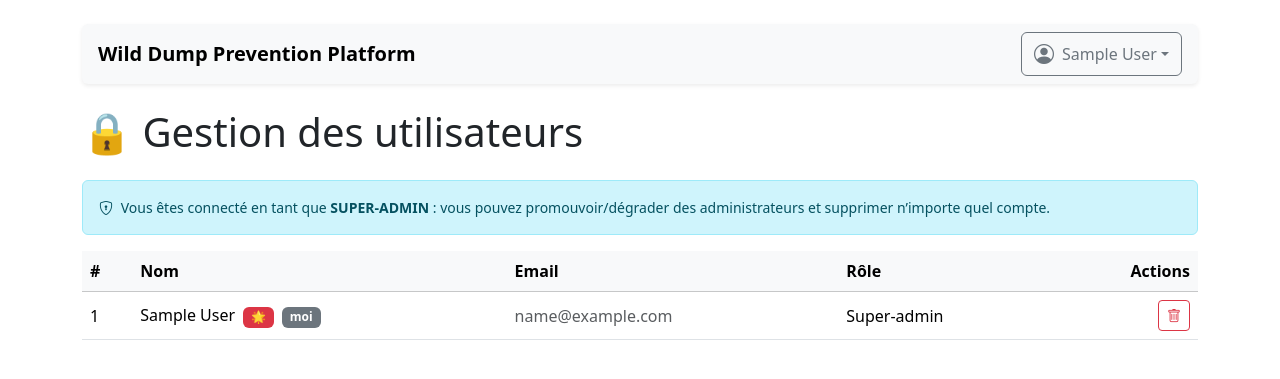
After one commit to benjidsv/wild-dump-prevention, a Flask app: page /admin/users in a window 1280 px wide. The commit adds this page. Shown: the top 379 px of the page. Run offline with Flask 3, Linux system fonts and the light colour scheme; the visitor is signed in with stand-in values (Sample User, id 1); tables that the repository leaves empty hold one stand-in row (values such as "Sample post").

Commit message:
Add CSRF protection across all forms, admin user management, and CLI commands
Integrated Flask-WTF CSRF tokens in all form templates for enhanced security.
Added routes and templates for managing users, including roles like admin and super-admin.
Introduced CLI commands for database setup and super-admin creation.
Refactored database references and added helper functions for location handling.
Updated admin dashboard template for better user management visibility. Added dependencies to requirements.

```diff
--- a/app/extensions.py
+++ b/app/extensions.py
@@ -1,3 +1,5 @@
 from flask_sqlalchemy import SQLAlchemy
+from flask_wtf import CSRFProtect
 
-db = SQLAlchemy()
+database = SQLAlchemy()
+csrf = CSRFProtect()
--- a/app/routes.py
+++ b/app/routes.py
@@ -11,7 +11,7 @@ from werkzeug.utils import secure_filename
 import os
 from app.classification.rules import classify_image_by_rules
 from app.db.models import Image, User, Location
-from app.extensions import db
+from app.extensions import database
 from datetime import datetime
 from PIL import Image as PILImage
 from PIL.ExifTags import TAGS, GPSTAGS
@@ -62,32 +62,36 @@ def extract_exif_timestamp(image_path):
 
         return None
 
-def add_image_to_db(filename, address, timestamp_str, label, label_manual, timestamp_manual, address_manual):
+def add_image_to_db(filename, address, timestamp_str, label, label_manual, timestamp_manual, address_manual, address_is_location = False):
     timestamp = datetime.strptime(timestamp_str, "%Y-%m-%dT%H:%M")
 
-    # If the location is already in the db, no need to recreate
-    location = (
-        Location.query.filter_by(address=address).first()
-        if address else None
-    )
+    if address_is_location:
+        location = address
+    else:
+        # If the location is already in the db, no need to recreate
+        location = (
+            Location.query.filter_by(address=address).first()
+            if address else None
+        )
 
-    # Else geocode it
-    if not location and address:
-        geolocator = Nominatim(user_agent="wild-dump-prevention/1.0", timeout=5)
-        try:
-            # Nominatim courtesy delay: 1 req/sec max from one client
-            time.sleep(1.1)
-            loc = geolocator.geocode(address, exactly_one=True)
-        except GeocoderServiceError:
-            print("GeocoderServiceError")
-            loc = None
+        # Else geocode it
+        if not location and address:
+            geolocator = Nominatim(user_agent="wdp/1.0", timeout=5)
+            try:
+                # Nominatim courtesy delay: 1 req/sec max from one client
+                time.sleep(1.1)
+                loc = geolocator.geocode(address, exactly_one=True)
+            except GeocoderServiceError:
+                print("GeocoderServiceError")
+                loc = None
 
-        lat = float(loc.latitude) if loc else None
-        lon = float(loc.longitude) if loc else None
+            lat = float(loc.latitude) if loc else None
+            lon = float(loc.longitude) if loc else None
 
-        location = Location(address=address, latitude=lat, longitude=lon)
-        db.session.add(location)
-        db.session.flush()
+            location = Location(address=address, latitude=lat, longitude=lon)
+
+    database.session.add(location)
+    database.session.flush()
 
     img = Image(
         path=os.path.join(current_app.config["UPLOAD_FOLDER"], filename),
@@ -99,8 +103,8 @@ def add_image_to_db(filename, address, timestamp_str, label, label_manual, times
         timestamp_manual=timestamp_manual,
         location_manual=address_manual,
     )
-    db.session.add(img)
-    db.session.commit()
+    database.session.add(img)
+    database.session.commit()
 
 # --------- Décorateur pour accès admin ---------
 def admin_required(f):
@@ -117,6 +121,22 @@ def admin_required(f):
             return render_template("unauthorized.html"), 403
 
         return f(*args, **kwargs)
+
+    return decorated_function
+
+def superadmin_required(f):
+    @wraps(f)
+    def decorated_function(*a, **kw):
+        user_id = session.get("user_id")
+        if not user_id:
+            flash("Veuillez vous connecter pour accéder à cette page.", "warning")
+            return redirect(url_for("main.login"))
+
+        user = User.query.get(user_id)
+        if not user or not user.is_superadmin:
+            return render_template("unauthorized.html"), 403
+
+        return f(*a, **kw)
 
     return decorated_function
 
@@ -279,8 +299,8 @@ def confirm_upload_multiple():
                     latitude  = geo.latitude  if geo else None,
                     longitude = geo.longitude if geo else None,
                 )
-                db.session.add(location)
-                db.session.flush()
+                database.session.add(location)
+                database.session.flush()
 
         # ------------- add Image -----------------------------------
         img = Image(
@@ -293,9 +313,9 @@ def confirm_upload_multiple():
             location_manual   = loc_manual,
             location          = location,
         )
-        db.session.add(img)
+        database.session.add(img)
 
-    db.session.commit()
+    database.session.commit()
     flash("Images enregistrées ✅", "success")
     return redirect(url_for("main.upload"))
 
@@ -303,6 +323,13 @@ def confirm_upload_multiple():
 @login_required          # or @admin_required if only admins can use it
 def user_upload():
     return render_template("capture_upload.html")
+
+def lat_lon_from_string(latlon_str):
+    lat, lon = latlon_str.split(",")
+    lat = float(lat)
+    lon = float(lon)
+
+    return lat, lon
 
 @main.route("/quick_upload", methods=["POST"])
 @login_required
@@ -316,14 +343,19 @@ def quick_upload():
     filepath  = os.path.join(current_app.config["UPLOAD_FOLDER"], filename)
     file.save(filepath)
 
-    # Auto-label from your rules
+    # Auto-label from rules
     label_auto = classify_image_by_rules(filepath)
 
     # Values provided by the client (timestamp already ISO-ish)
     timestamp_str = request.form.get("timestamp")
-    address       = request.form.get("location", "").strip()
+    geolocator = Nominatim(user_agent="wdp/1.0", timeout=5)
+    # The form passes a "lat, lon" string
+    location_str = request.form.get("location").strip()
+    location_geopy = geolocator.reverse(location_str, exactly_one=True)
+    lat, lon = lat_lon_from_string(location_str)
+    location = Location(address = location_geopy.address, latitude = lat, longitude = lon)
 
-    add_image_to_db(filename, address, timestamp_str, label_auto, False, False, False)
+    add_image_to_db(filename, location, timestamp_str, label_auto, False, False, False, True)
     flash("Image enregistrée ✅", "success")
     return redirect(url_for("main.upload"))
 
@@ -382,8 +414,8 @@ def delete_image(image_id):
         pass  # file already gone / cannot delete -> ignore
 
     # --- delete DB row ---
-    db.session.delete(img)
-    db.session.commit()
+    database.session.delete(img)
+    database.session.commit()
 
     flash("Image supprimée.", "success")
     return redirect(url_for("main.upload"))
@@ -442,15 +474,15 @@ def update_image():
             lat = geo.latitude if geo else None
             lon = geo.longitude if geo else None
             loc = Location(address=address, latitude=lat, longitude=lon)
-            db.session.add(loc)
-            db.session.flush()
+            database.session.add(loc)
+            database.session.flush()
         img.location = loc
         img.location_manual = True
         changed = True
 
     # ---------- COMMIT ----------
     if changed:
-        db.session.commit()
+        database.session.commit()
         flash("Image mise à jour ✅", "success")
     else:
         flash("Aucune modification détectée.", "info")
@@ -506,7 +538,7 @@ def dashboard():
 
     # ------------- Distinct addresses ----------------- #
     all_locations = (
-        db.session.query(Location.address)
+        database.session.query(Location.address)
         .join(Image)
         .distinct()
         .order_by(Location.address)
@@ -556,8 +588,8 @@ def register():
 
         # Création de l'utilisateur
         user = User(name=name, mail=email, password=hashed_password, is_admin=False)
-        db.session.add(user)
-        db.session.commit()
+        database.session.add(user)
+        database.session.commit()
 
         flash("Compte créé avec succès ! Veuillez vous connecter.", "success")
         return redirect(url_for("main.login"))
@@ -587,3 +619,33 @@ def logout():
     session.pop("user_id", None)   # forget who was logged-in
     flash("Vous êtes maintenant déconnecté·e.", "info")
     return redirect(url_for("main.dashboard"))
+
+@main.route("/admin/users")
+@admin_required
+def admin_dashboard():
+    users = User.query.order_by(User.id).all()
+    return render_template("admin_dashboard.html", users=users)
+
+@main.route("/admin/users/<int:user_id>/toggle-admin", methods=["POST"])
+@superadmin_required
+def toggle_admin(user_id):
+    user = User.query.get_or_404(user_id)
+    if user.id == session.get("user_id"):
+        flash("Vous ne pouvez pas modifier votre propre rôle.", "warning")
+    else:
+        user.is_admin = not user.is_admin
+        database.session.commit()
+        flash("Rôle mis à jour ✅", "success")
+    return redirect(url_for("main.admin_dashboard"))
+
+@main.route("/admin/users/<int:user_id>/delete", methods=["POST"])
+@superadmin_required
+def delete_user(user_id):
+    user = User.query.get_or_404(user_id)
+    if user.is_superadmin:
+        flash("Impossible de supprimer le super-admin.", "danger")
+    else:
+        database.session.delete(user)
+        database.session.commit()
+        flash("Compte supprimé ✅", "success")
+    return redirect(url_for("main.admin_dashboard"))
--- /dev/null
+++ b/app/templates/admin_dashboard.html
@@ -0,0 +1,87 @@
+{% extends "base.html" %}
+{% block title %}Gestion des comptes{% endblock %}
+
+{% block content %}
+<h1 class="mb-4">🔒 Gestion des utilisateurs</h1>
+
+{% if current_user.is_superadmin %}
+  <div class="alert alert-info small">
+    <i class="bi bi-shield-lock me-1"></i>
+    Vous êtes connecté en tant que <strong>SUPER-ADMIN</strong> : vous pouvez promouvoir/dégrader
+    des administrateurs et supprimer n’importe quel compte.
+  </div>
+{% else %}
+  <div class="alert alert-warning small">
+    <i class="bi bi-exclamation-triangle me-1"></i>
+    Vous êtes administrateur mais <strong>pas</strong> super-admin.
+    Vous ne pouvez pas modifier les statuts d’autres administrateurs.
+  </div>
+{% endif %}
+
+<table class="table table-hover align-middle">
+  <thead class="table-light">
+    <tr>
+      <th>#</th>
+      <th>Nom</th>
+      <th>Email</th>
+      <th>Rôle</th>
+      <th class="text-end">Actions</th>
+    </tr>
+  </thead>
+  <tbody>
+  {% for u in users %}
+    <tr>
+      <td>{{ u.id }}</td>
+      <td>
+        {{ u.name }}
+        {% if u.is_superadmin %}
+          <span class="badge bg-danger ms-1" title="Super-admin">🌟</span>
+        {% elif u.is_admin %}
+          <span class="badge bg-primary ms-1" title="Admin">Admin</span>
+        {% endif %}
+        {% if u.id == current_user.id %}
+          <span class="badge bg-secondary ms-1">moi</span>
+        {% endif %}
+      </td>
+      <td class="text-muted">{{ u.mail }}</td>
+      <td>
+        {% if u.is_superadmin %}Super-admin
+        {% elif u.is_admin %}Admin
+        {% else %}Utilisateur
+        {% endif %}
+      </td>
+
+      {# -------- Actions column -------- #}
+      <td class="text-end">
+        {# --- Toggle admin (only super-admin & can’t modify another super-admin) --- #}
+        {% if current_user.is_superadmin and not u.is_superadmin and u.id != current_user.id %}
+          <form method="POST" action="{{ url_for('main.toggle_admin', user_id=u.id) }}" class="d-inline">
+            <input type="hidden" name="csrf_token" value="{{ csrf_token() }}">
+            <button type="submit"
+                    class="btn btn-sm {{ 'btn-warning' if u.is_admin else 'btn-success' }}"
+                    title="{{ 'Retirer le rôle admin' if u.is_admin else 'Promouvoir en admin' }}"
+                    onclick="return confirm('{{ 'Retirer' if u.is_admin else 'Promouvoir' }} les droits admin ?');">
+              <i class="bi {{ 'bi-person-dash' if u.is_admin else 'bi-person-plus' }}"></i>
+            </button>
+          </form>
+        {% endif %}
+
+        {# --- Delete account (super-admin can delete anyone, admin can delete self) --- #}
+        {% if current_user.is_superadmin or u.id == current_user.id %}
+          <form method="POST" action="{{ url_for('main.delete_user', user_id=u.id) }}"
+                class="d-inline"
+                onsubmit="return confirm('Supprimer définitivement le compte {{ u.name }} ?');">
+            <input type="hidden" name="csrf_token" value="{{ csrf_token() }}">
+            <button type="submit" class="btn btn-sm btn-outline-danger" title="Supprimer le compte">
+              <i class="bi bi-trash"></i>
+            </button>
+          </form>
+        {% endif %}
+      </td>
+    </tr>
+  {% else %}
+    <tr><td colspan="5" class="text-center text-muted py-4">Aucun utilisateur.</td></tr>
+  {% endfor %}
+  </tbody>
+</table>
+{% endblock %}
--- a/app/templates/annotate.html
+++ b/app/templates/annotate.html
@@ -6,6 +6,7 @@
 <img src="{{ url_for('static', filename='uploads/' + image.path.split('/')[-1]) }}" class="img-fluid mb-3">
 
 <form method="POST">
+    <input type="hidden" name="csrf_token" value="{{ csrf_token() }}">
     <button name="label" value="full" class="btn btn-danger">Pleine</button>
     <button name="label" value="empty" class="btn btn-success">Vide</button>
 </form>
--- a/app/templates/base.html
+++ b/app/templates/base.html
@@ -24,10 +24,10 @@
                         <i class="bi bi-person-circle me-2 fs-5"></i>{{ current_user.name }}
                     </button>
                     <ul class="dropdown-menu dropdown-menu-end">
-                        <li><a class="dropdown-item" href="{{ url_for('main.dashboard') }}"><i class="bi bi-speedometer2 me-2"></i>Dashboard</a></li>
-                        <li><a class="dropdown-item" href="{{ url_for('main.upload') }}"><i class="bi bi-upload me-2"></i>Upload</a></li>
+                        <li><a class="dropdown-item" href="{{ url_for('main.dashboard') }}"><i class="bi bi-clipboard-data me-2"></i>Dashboard</a></li>
+                        <li><a class="dropdown-item" href="{{ url_for('main.upload') }}"><i class="bi bi-collection me-2"></i>Mes images</a></li>
                         {% if current_user.is_admin %}
-                            <li><a class="dropdown-item" href="{{ url_for('main.user_upload') }}"><i class="bi bi-camera-video me-2"></i>Capture upload</a></li>
+                            <li><a class="dropdown-item" href="{{ url_for('main.admin_dashboard') }}"><i class="bi bi-lock me-2"></i>Administration</a></li>
                         {% endif %}
                         <li><hr class="dropdown-divider"></li>
                         <li><a class="dropdown-item text-danger" href="{{ url_for('main.logout') }}"><i class="bi bi-box-arrow-right me-2"></i>Déconnexion</a></li>
--- a/app/templates/capture_upload.html
+++ b/app/templates/capture_upload.html
@@ -10,6 +10,7 @@
 
 <!-- Form automatically filled by JS -->
 <form id="captureForm" method="POST" action="{{ url_for('main.quick_upload') }}" enctype="multipart/form-data">
+  <input type="hidden" name="csrf_token" value="{{ csrf_token() }}">
   <input type="hidden" name="image" id="imageInput">
   <input type="hidden" name="timestamp" id="timestampInput">
   <input type="hidden" name="location" id="locationInput">
--- a/app/templates/confirm_upload.html
+++ b/app/templates/confirm_upload.html
@@ -7,6 +7,7 @@
 <img src="{{ url_for('static', filename='uploads/' + filename) }}" class="img-fluid mb-3" style="max-height: 300px;" alt="Image uploadée">
 
 <form method="POST" action="{{ url_for('main.update_image') if edit_mode else url_for('main.confirm_upload') }}">
+  <input type="hidden" name="csrf_token" value="{{ csrf_token() }}">
   {% if edit_mode %}
     <input type="hidden" name="image_id" value="{{ image_id }}">
   {% else %}
--- a/app/templates/confirm_upload_multiple.html
+++ b/app/templates/confirm_upload_multiple.html
@@ -5,6 +5,7 @@
 <h2 class="mb-4">Confirmer les images uploadées</h2>
 
 <form method="POST" action="{{ url_for('main.confirm_upload_multiple') }}">
+  <input type="hidden" name="csrf_token" value="{{ csrf_token() }}">
   {% for filename in filenames %}
   <div class="card mb-3 upload-card"
        data-idx="{{ loop.index0 }}"
--- a/app/templates/dashboard.html
+++ b/app/templates/dashboard.html
@@ -5,6 +5,7 @@
 <h2>Statistiques de tri</h2>
 
 <form method="GET" class="row g-3 mb-4">
+  <input type="hidden" name="csrf_token" value="{{ csrf_token() }}">
   <div class="col-md-4">
     <label for="start_date" class="form-label">Date de début</label>
     <input type="date" id="start_date" name="start_date" class="form-control" value="{{ request.args.get('start_date', '') }}">
--- a/app/templates/login.html
+++ b/app/templates/login.html
@@ -11,6 +11,7 @@
             </div>
             <div class="card-body">
                 <form method="POST">
+                    <input type="hidden" name="csrf_token" value="{{ csrf_token() }}">
                     <div class="mb-3">
                         <label for="email" class="form-label">Adresse mail</label>
                         <input type="email" class="form-control" id="email" name="email" required>
--- a/app/templates/register.html
+++ b/app/templates/register.html
@@ -14,6 +14,7 @@
             </div>
             <div class="card-body">
                 <form method="POST">
+                    <input type="hidden" name="csrf_token" value="{{ csrf_token() }}">
                     <div class="mb-3">
                         <label for="name" class="form-label">Nom</label>
                         <input type="text" class="form-control" id="name" name="name" required>
--- a/app/templates/select_timestamps.html
+++ b/app/templates/select_timestamps.html
@@ -22,6 +22,7 @@
 
 <form id="confirm-form" method="POST"
       action="{{ url_for('main.extract_from_video', video=video_filename) }}">
+  <input type="hidden" name="csrf_token" value="{{ csrf_token() }}">
   <!-- les <input type=hidden name="timestamps"> seront injectés ici -->
   <button type="submit" class="btn btn-success" disabled id="confirm-btn">
     Extraire les images sélectionnées
--- a/app/templates/upload.html
+++ b/app/templates/upload.html
@@ -16,6 +16,7 @@
 
 <!-- Upload form -->
 <form method="POST" enctype="multipart/form-data" action="{{ url_for('main.upload') }}" class="mb-3">
+    <input type="hidden" name="csrf_token" value="{{ csrf_token() }}">
   <div class="mb-3">
     <label for="imageInput" class="form-label" id="uploadLabel">Choisir une image</label>
     <input type="file" name="image" class="form-control" id="imageInput" required>
--- a/requirements.txt
+++ b/requirements.txt
@@ -9,3 +9,4 @@ psycopg2==2.9.10
 opencv-python==4.11.0.86
 numpy==2.3.0
 geopy==2.4.1
+click==8.1.8
```
Also changed, not shown: app/__init__.py (+43 -2 lines), app/db/models.py (+26 -26 lines), README.md, 1 other file.
